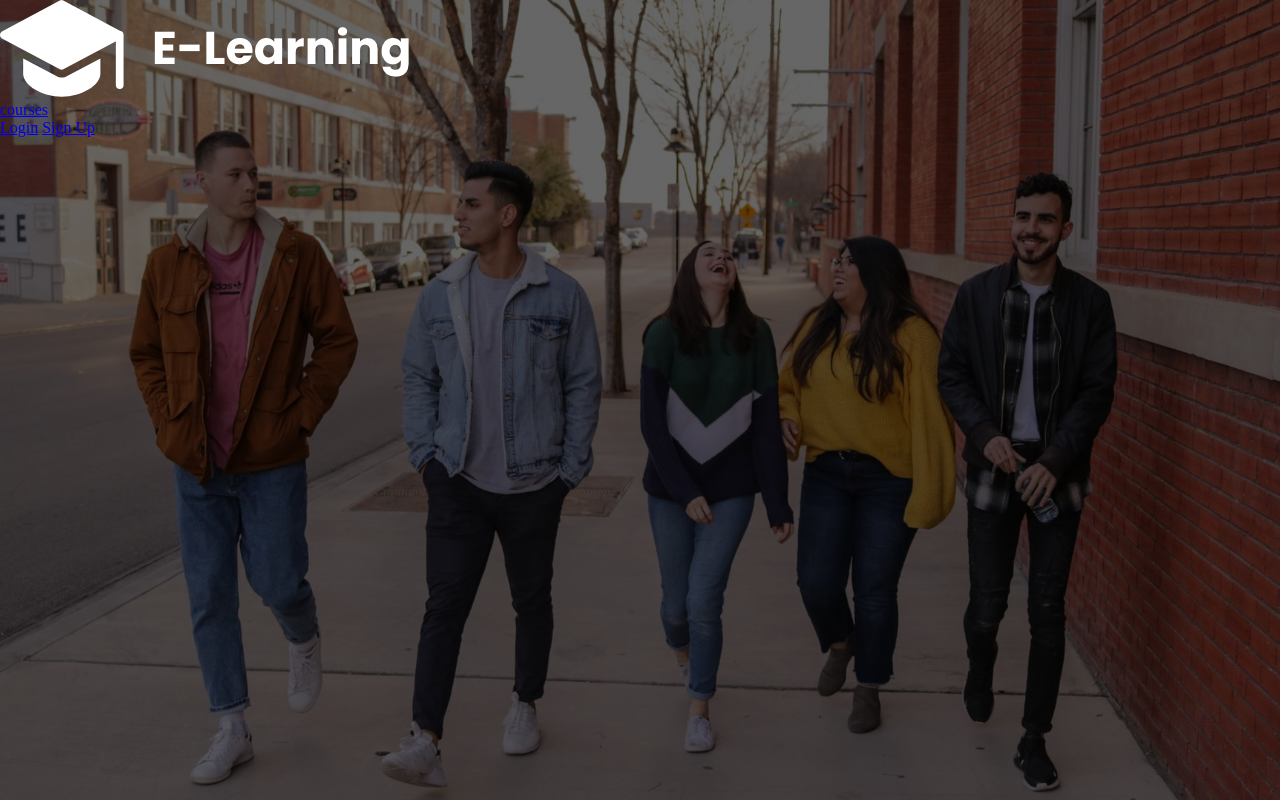
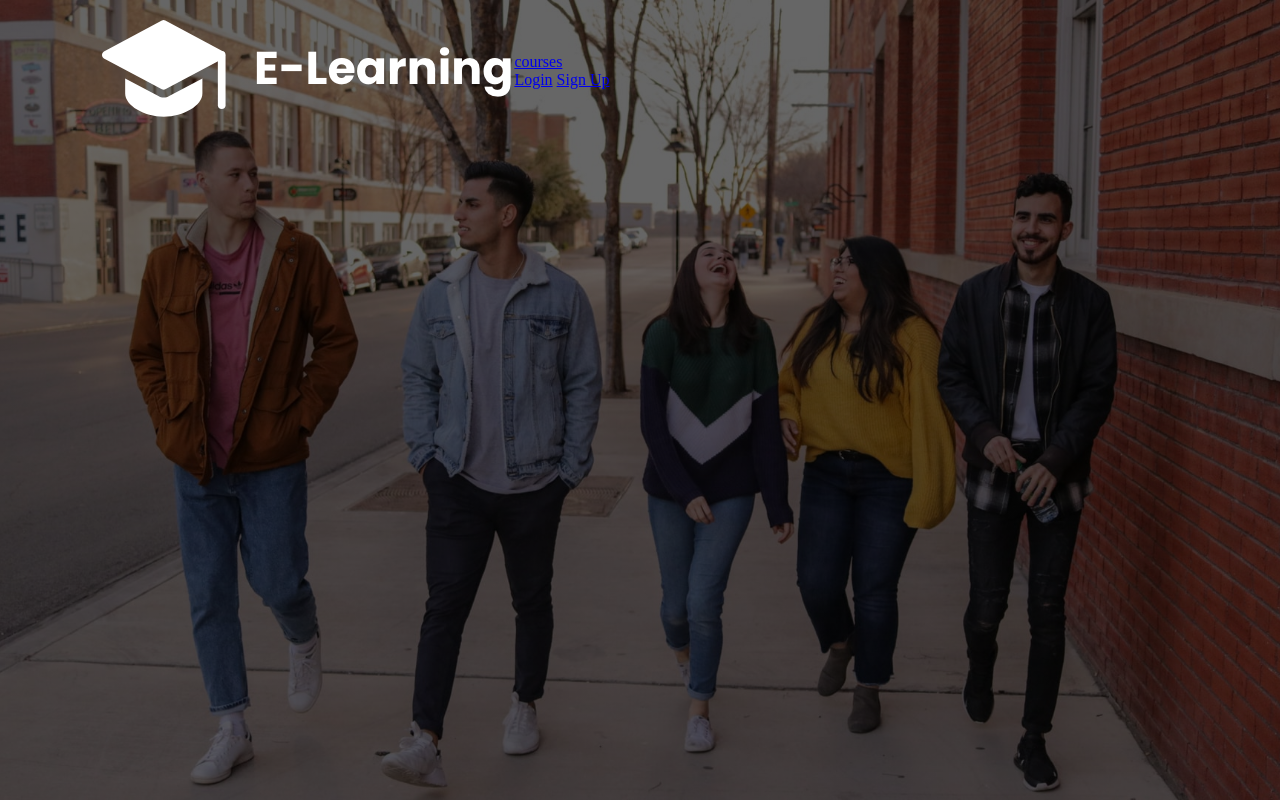
Before and after one commit to jhonabanguera/Elearning, a plain HTML site: page index.html in a window 1280 px wide. Drawn offline with Linux system fonts and the light colour scheme.

Commit message:
Adding some styles

```diff
--- a/style.css
+++ b/style.css
@@ -11,5 +11,12 @@
     background: linear-gradient(rgba(0,0,0,0.6), rgba(0,0,0,0.6)), url(images/bg.jpg);
     background-size: cover;
     background-position: center;
+    padding: 0 8%;
+}
 
+nav{
+    display: flex;
+    align-items: center;
+    flex-wrap: wrap;
+    padding: 20px 0;
 }
```
